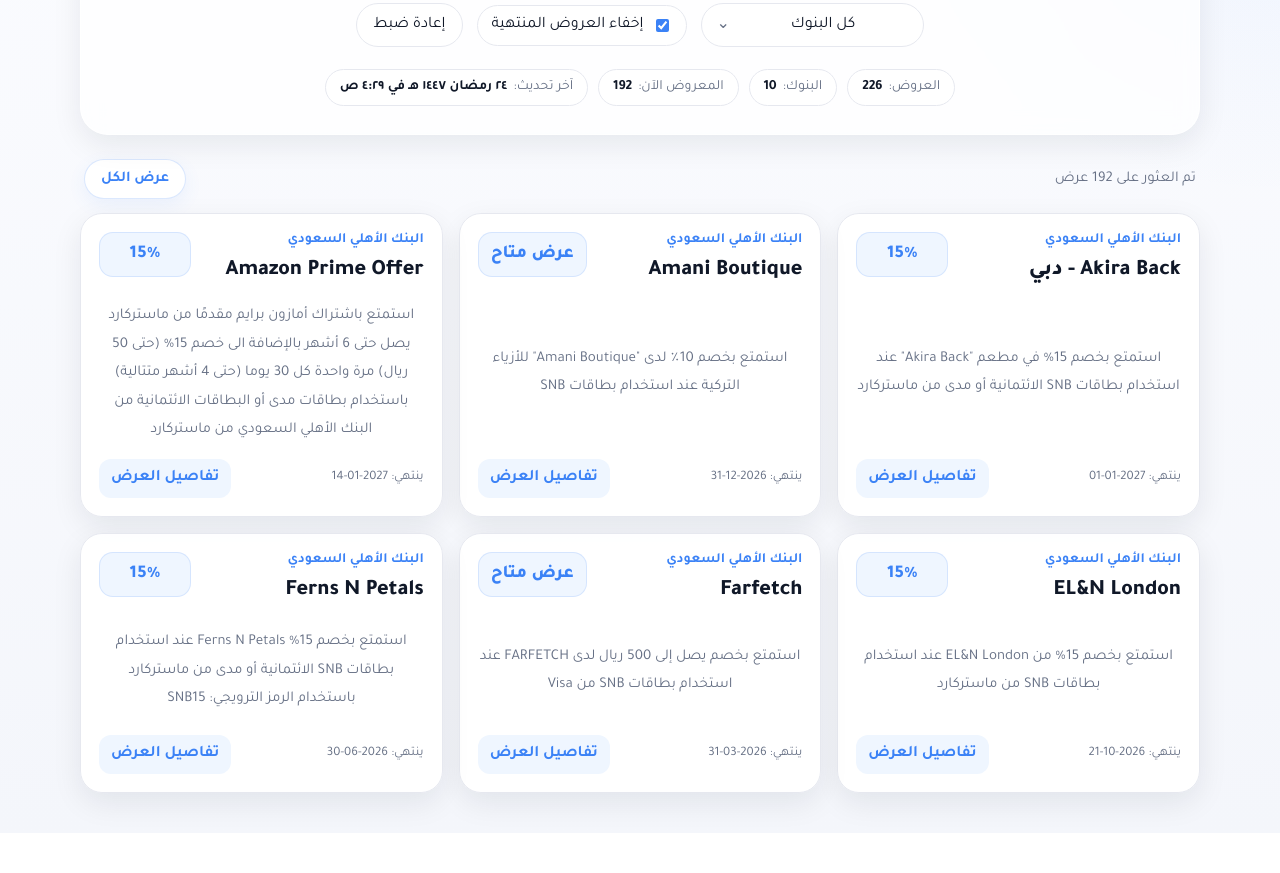
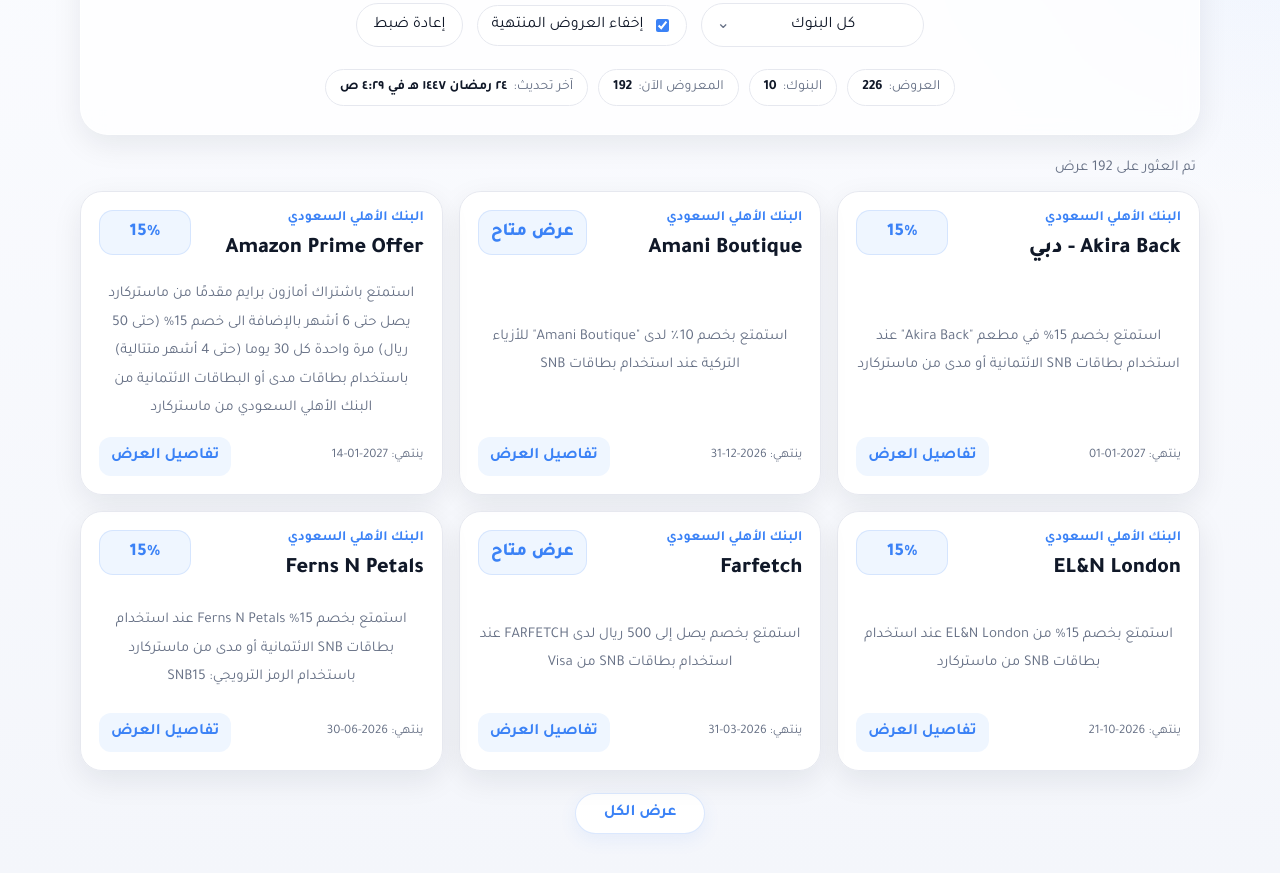
Before and after one commit to 88sulaiman88/BO, a plain HTML site: page index.html in a window 1280 px wide. Shown: the part 235-1108 px from the top of the page. Before the commit the page ends 1068 px from the top, so only its background shows below. Drawn offline with Linux system fonts and the light colour scheme.

Commit message:
Update index.html

```diff
--- a/index.html
+++ b/index.html
@@ -188,22 +188,29 @@
       flex-wrap: wrap;
     }
 
+    .cards {
+      display: grid;
+      grid-template-columns: repeat(auto-fit, minmax(280px, 1fr));
+      gap: 16px;
+    }
+
+    .show-all-wrap {
+      display: flex;
+      justify-content: center;
+      margin-top: 22px;
+    }
+
     .show-all-btn {
       border: 1px solid rgba(59,130,246,.18);
       background: #fff;
       color: var(--accent);
       border-radius: 999px;
-      padding: 10px 16px;
+      padding: 10px 18px;
       font: inherit;
       font-weight: 700;
       cursor: pointer;
       box-shadow: 0 6px 18px rgba(59,130,246,.08);
-    }
-
-    .cards {
-      display: grid;
-      grid-template-columns: repeat(auto-fit, minmax(280px, 1fr));
-      gap: 16px;
+      min-width: 130px;
     }
 
     .card {
@@ -430,10 +437,13 @@
     <section class="results">
       <div class="summary">
         <div id="summaryLine">جارٍ تحميل العروض...</div>
-        <button id="showAllBtn" class="show-all-btn" type="button" hidden>عرض الكل</button>
       </div>
 
       <div id="cards" class="cards"></div>
+
+      <div id="showAllWrap" class="show-all-wrap" hidden>
+        <button id="showAllBtn" class="show-all-btn" type="button">عرض الكل</button>
+      </div>
     </section>
   </main>
 
@@ -450,6 +460,7 @@
       hideExpired: document.getElementById('hideExpired'),
       resetBtn: document.getElementById('resetBtn'),
       showAllBtn: document.getElementById('showAllBtn'),
+      showAllWrap: document.getElementById('showAllWrap'),
       cards: document.getElementById('cards'),
       summaryLine: document.getElementById('summaryLine'),
       statOffers: document.getElementById('statOffers'),
@@ -589,20 +600,14 @@
     }
 
     function getVisibleOffers(filtered) {
-      if (hasActiveSearchOrBankFilter()) {
-        return filtered;
-      }
-
-      if (isExpanded) {
-        return filtered;
-      }
-
+      if (hasActiveSearchOrBankFilter()) return filtered;
+      if (isExpanded) return filtered;
       return filtered.slice(0, INITIAL_VISIBLE_COUNT);
     }
 
     function updateShowAllButton(filtered) {
       const shouldShow = !hasActiveSearchOrBankFilter() && filtered.length > INITIAL_VISIBLE_COUNT && !isExpanded;
-      els.showAllBtn.hidden = !shouldShow;
+      els.showAllWrap.hidden = !shouldShow;
     }
 
     function renderOffers() {
```
